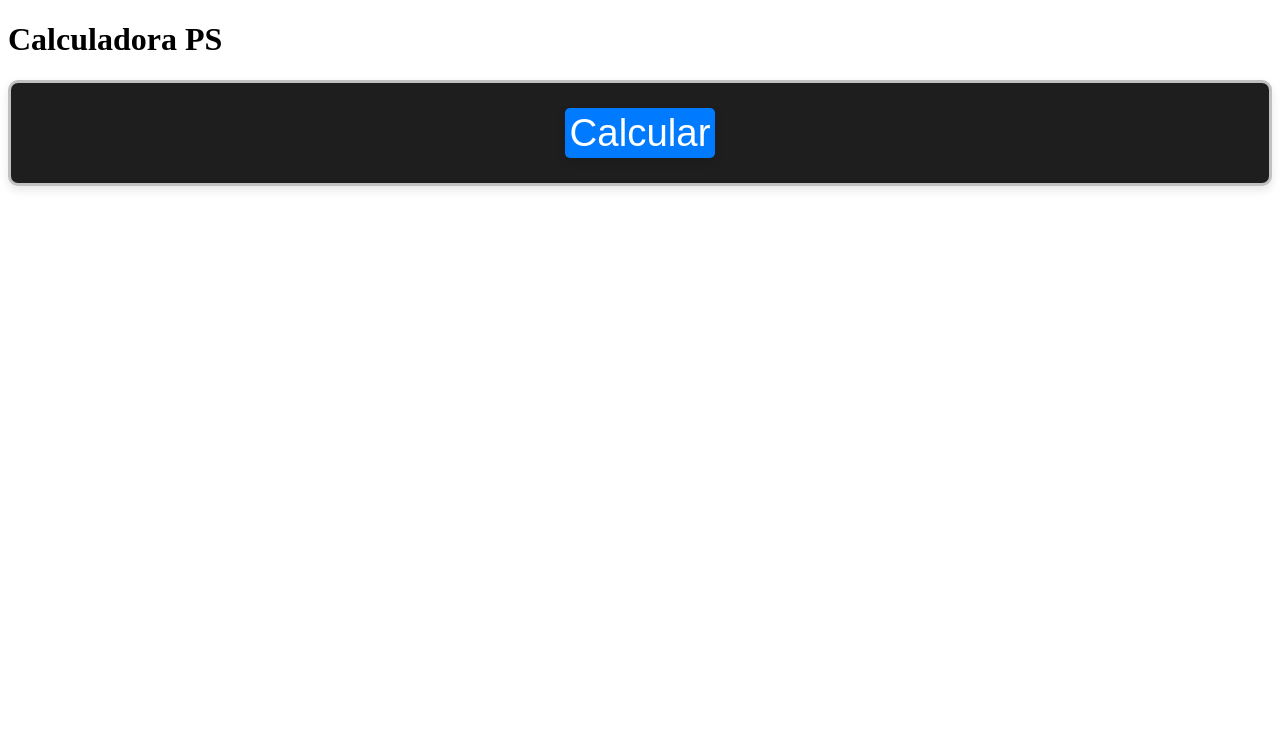
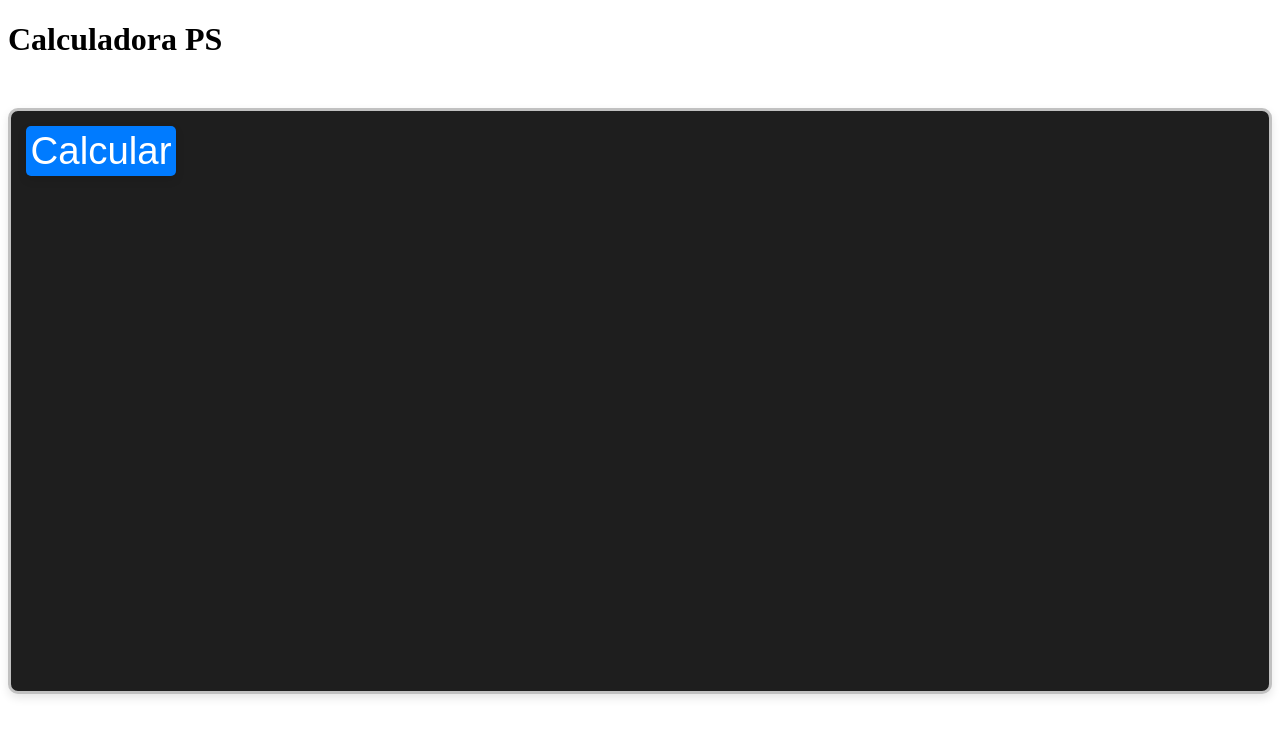
Before and after one commit to devbdallagnol/pj_calculadora_ps, a React (Create React App) app: page / in a window 1280 px wide. Shown: the top 736 px of the page. Built offline with nearby package versions, Linux system fonts and the light colour scheme.

Commit message:
added - criando displayContainer

```diff
--- a/src/components/Displays/Display.js
+++ b/src/components/Displays/Display.js
@@ -6,14 +6,13 @@ const DisplayContainer = styled.div`
   background-color: #1e1e1e;
   color: #ffffff;
   font-size: 2em;
-  padding: 20px;
-  margin: 20px 0;
+  height: 70vh;
+  padding: 10px;
+  margin: 50px 0;
   border-radius: 10px;
   border: 3px solid #c1c1c1;
   box-shadow: 0 4px 10px rgba(0, 0, 0, 0.1);
   display: flex;
-  justify-content: center;
-  align-items: center;
   transition: background-color 0.3s ease-in-out;
 
   &:hover {
```
